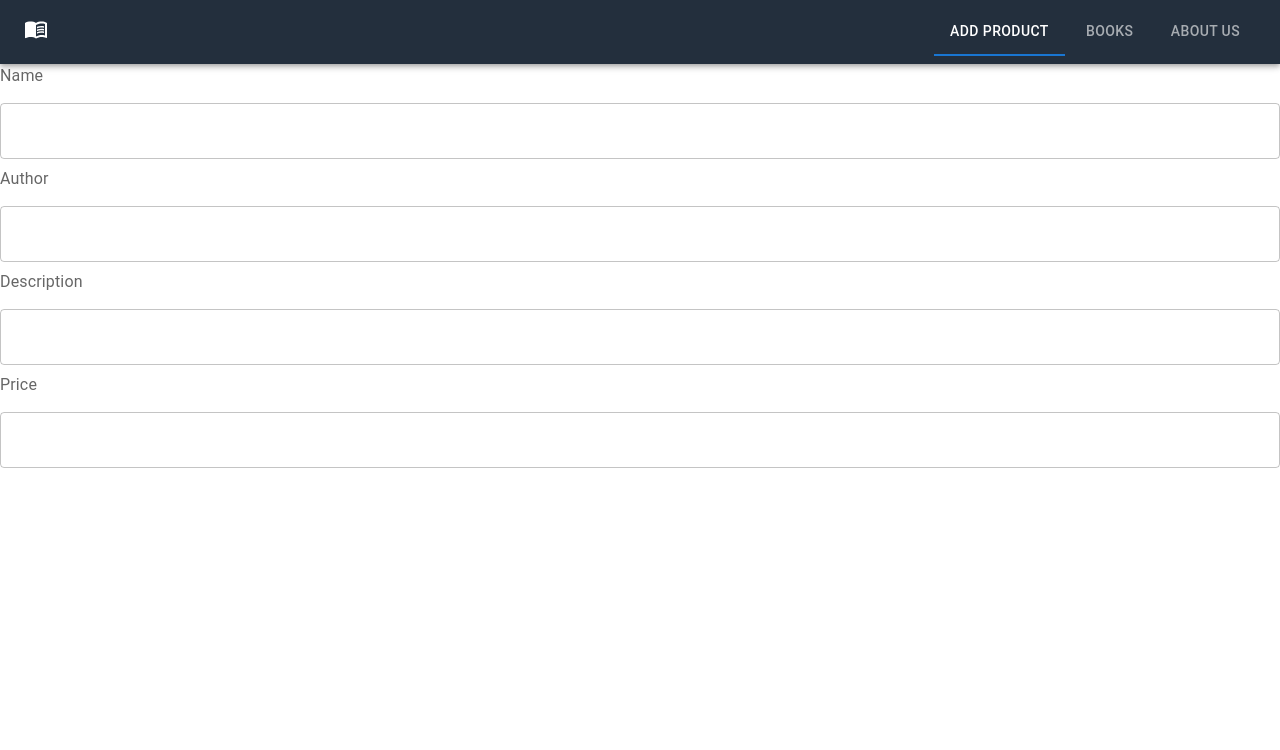
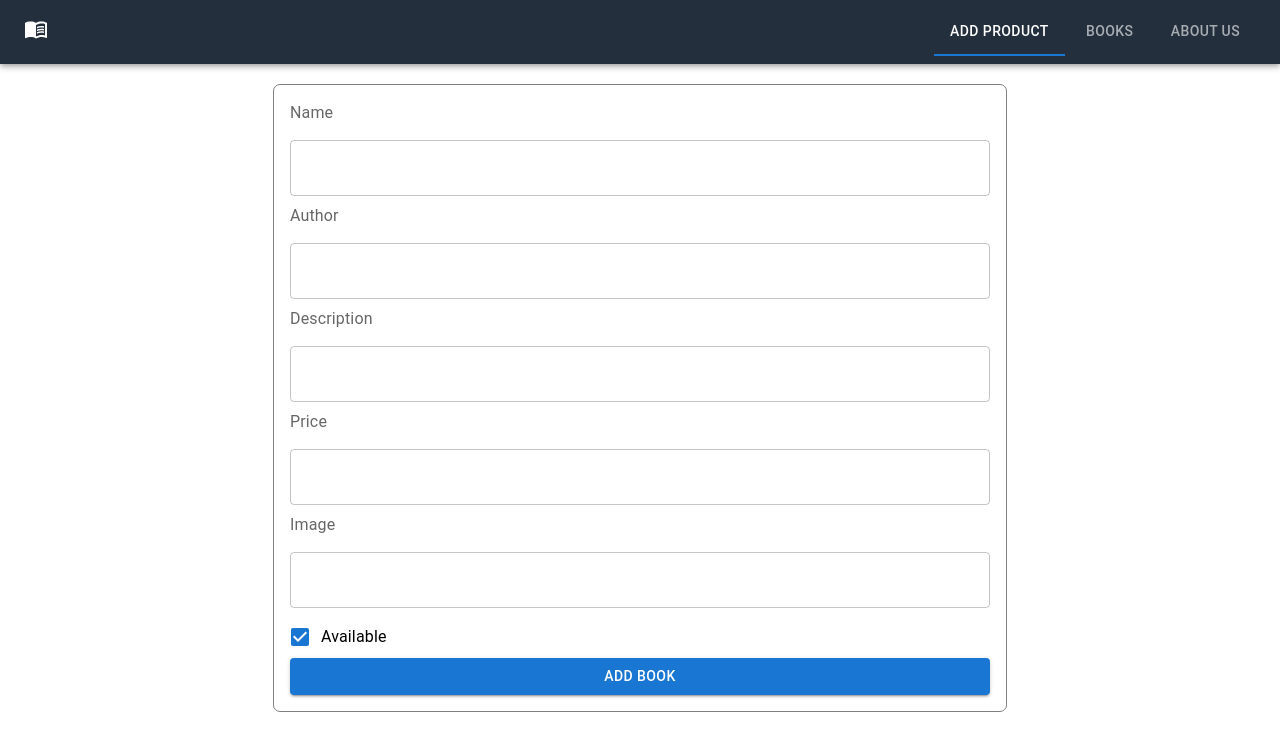
Before and after one commit to akashleo/bookstore_mern, a React (Create React App) app in the folder frontend/: page /addbook in a window 1280 px wide. Shown: the top 750 px of the page. Built offline with nearby package versions, Linux system fonts and the light colour scheme.

Commit message:
image field added

```diff
--- a/frontend/src/components/AddBook.js
+++ b/frontend/src/components/AddBook.js
@@ -1,17 +1,98 @@
-import { FormLabel, TextField } from "@mui/material";
-import React from "react";
+import {
+  FormLabel,
+  TextField,
+  Box,
+  Button,
+  FormControlLabel,
+  Checkbox,
+} from "@mui/material";
+import React, { useState } from "react";
 
 const AddBook = () => {
+  const [bookdata, setBookdata] = useState({});
+  const [name, setName] = useState("");
+  const [author, setAuthor] = useState("");
+  const [description, setDescription] = useState("");
+  const [price, setPrice] = useState("");
+
+  console.log(name);
+  console.log(author);
+  console.log(description);
+  console.log(price);
+
+  const handleAddBook = () => {
+    console.log(name);
+    console.log(author);
+    console.log(description);
+    console.log(price);
+  };
+
   return (
     <form>
-      <FormLabel>Name</FormLabel>
-      <TextField margin="normal" fullWidth variant="outlined" name="name" />
-      <FormLabel>Author</FormLabel>
-      <TextField margin="normal" fullWidth variant="outlined" name="name" />
-      <FormLabel>Description</FormLabel>
-      <TextField margin="normal" fullWidth variant="outlined" name="name" />
-      <FormLabel>Price</FormLabel>
-      <TextField margin="normal" fullWidth variant="outlined" name="name" />
+      <Box
+        display="flex"
+        flexDirection="column"
+        justifyContent="center"
+        alignContent="center"
+        maxWidth="700px"
+        alignSelf="center"
+        sx={{ p: 2, border: "1px solid grey", mt: "20px", borderRadius: "7px" }}
+        marginLeft="auto"
+        marginRight="auto"
+      >
+        <FormLabel>Name</FormLabel>
+        <TextField
+          margin="normal"
+          fullWidth
+          variant="outlined"
+          name="name"
+          onChange={(event) => setName(event.target.value)}
+        />
+        <FormLabel>Author</FormLabel>
+        <TextField
+          margin="normal"
+          fullWidth
+          variant="outlined"
+          name="author"
+          onChange={(event) => setAuthor(event.target.value)}
+        />
+        <FormLabel>Description</FormLabel>
+        <TextField
+          margin="normal"
+          fullWidth
+          variant="outlined"
+          name="description"
+          onChange={(event) => setDescription(event.target.value)}
+        />
+        <FormLabel>Price</FormLabel>
+        <TextField
+          margin="normal"
+          fullWidth
+          variant="outlined"
+          name="price"
+          onChange={(event) => setPrice(event.target.value)}
+        />
+
+        <FormLabel>Image</FormLabel>
+        <TextField
+          margin="normal"
+          fullWidth
+          variant="outlined"
+          name="price"
+          onChange={(event) => setPrice(event.target.value)}
+        />
+        <FormControlLabel
+          control={<Checkbox defaultChecked />}
+          label="Available"
+        />
+        <Button
+          variant="contained"
+          type="submit"
+          onClick={() => handleAddBook()}
+        >
+          Add Book
+        </Button>
+      </Box>
     </form>
   );
 };
--- a/frontend/src/components/Book/Book.css
+++ b/frontend/src/components/Book/Book.css
@@ -10,9 +10,10 @@ li {
     padding : 10px;
     width: 250px;
     max-width: 250px;
-    max-height: 400px;
+    max-height: 800px;
     margin : 5px;
-    margin-top: 5px;
+    list-style: none;
+    margin-right: 15px;
 }
 
 .card {
--- a/frontend/src/index.js
+++ b/frontend/src/index.js
@@ -1,17 +1,20 @@
 import React from "react";
 import ReactDOM from "react-dom";
+import { createRoot } from "react-dom/client";
 import "./index.css";
 import App from "./App";
 import reportWebVitals from "./reportWebVitals";
 import { BrowserRouter } from "react-router-dom";
 
-ReactDOM.render(
+const container = document.getElementById("root");
+const root = createRoot(container); // createRoot(container!) if you use TypeScript
+
+root.render(
   <BrowserRouter>
     <React.StrictMode>
-      <App />
+      <App tab="home" />
     </React.StrictMode>
-  </BrowserRouter>,
-  document.getElementById("root")
+  </BrowserRouter>
 );
 
 // If you want to start measuring performance in your app, pass a function
```
